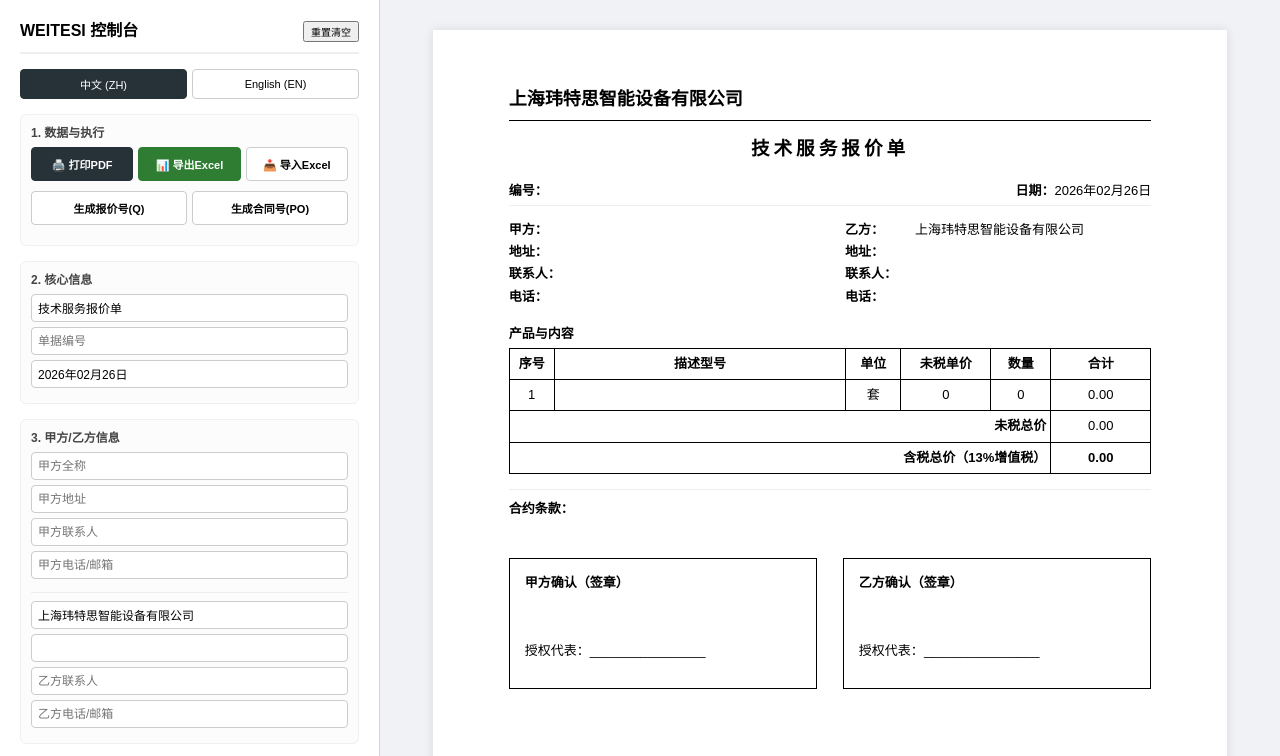
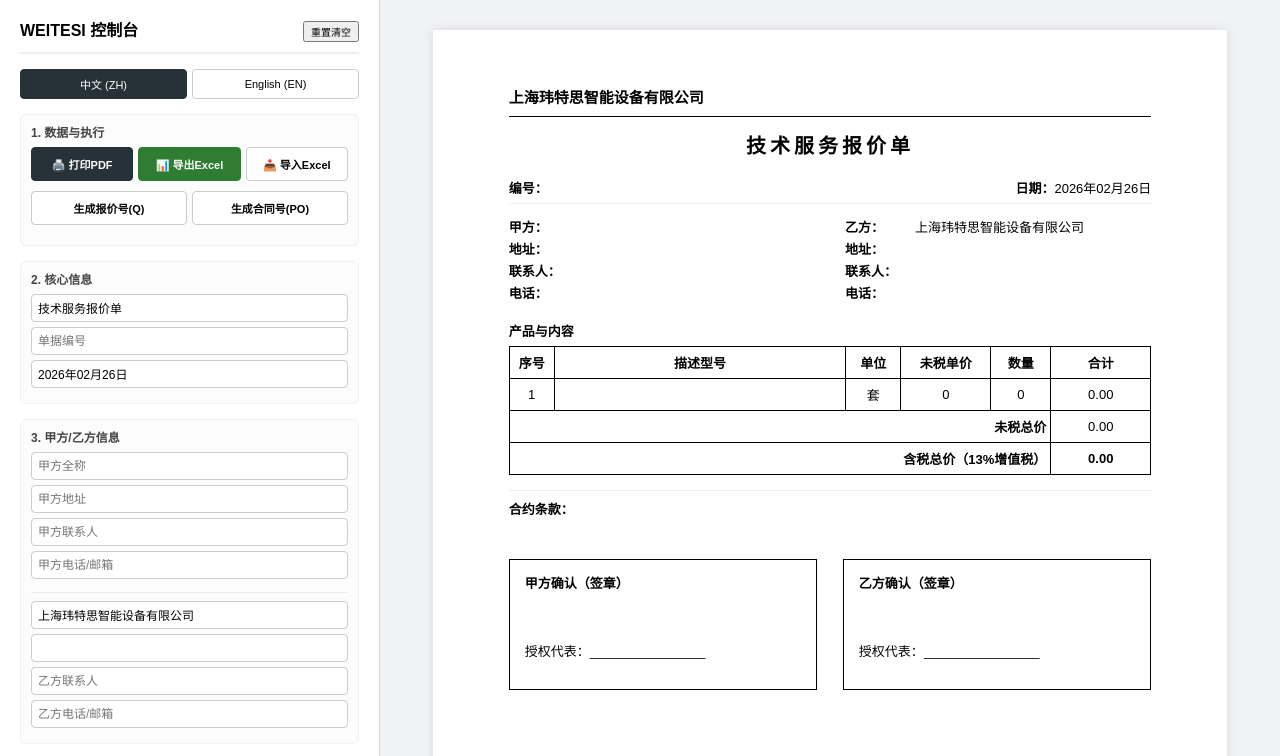
Before and after one commit to laurananluo-sys/Q-P-sys, a plain HTML site: page index.html in a window 1280 px wide. Shown: the top 756 px of the page. Drawn offline with Linux system fonts and the light colour scheme.

Commit message:
Update index.html

```diff
--- a/index.html
+++ b/index.html
@@ -1,4 +1,4 @@
-<!DOCTYPE html>
+</html><!DOCTYPE html>
 <html lang="zh-CN">
 <head>
     <meta charset="UTF-8">
@@ -36,10 +36,10 @@
         .preview-area { flex: 1; overflow-y: auto; padding: 30px; display: flex; justify-content: center; }
         .paper { width: var(--paper-width); min-height: 297mm; padding: 15mm 20mm; background: white; position: relative; box-shadow: 0 0 10px rgba(0,0,0,0.1); }
         .page-header { display: flex; justify-content: space-between; align-items: flex-end; border-bottom: 1.5px solid #000; margin-bottom: 15px; padding-bottom: 8px; }
-        .company-name-header { font-size: 18px; font-weight: bold; }
+        .company-name-header { font-size: 15px; font-weight: bold; }
         #out-logo { max-height: 45px; max-width: 150px; display: none; }
         .title-section { text-align: center; margin-bottom: 20px; }
-        .doc-title { font-size: 18.6px; font-weight: bold; margin: 0; letter-spacing: 4px; }
+        .doc-title { font-size: 20px; font-weight: bold; margin: 0; letter-spacing: 4px; }
         .meta-line { display: flex; justify-content: space-between; margin-bottom: 15px; border-bottom: 1px solid #eee; padding-bottom: 5px; }
         .contact-grid { display: grid; grid-template-columns: 1fr 1fr; gap: 30px; margin-bottom: 15px; }
         .contact-row { display: flex; align-items: baseline; margin-bottom: 4px; }
```
